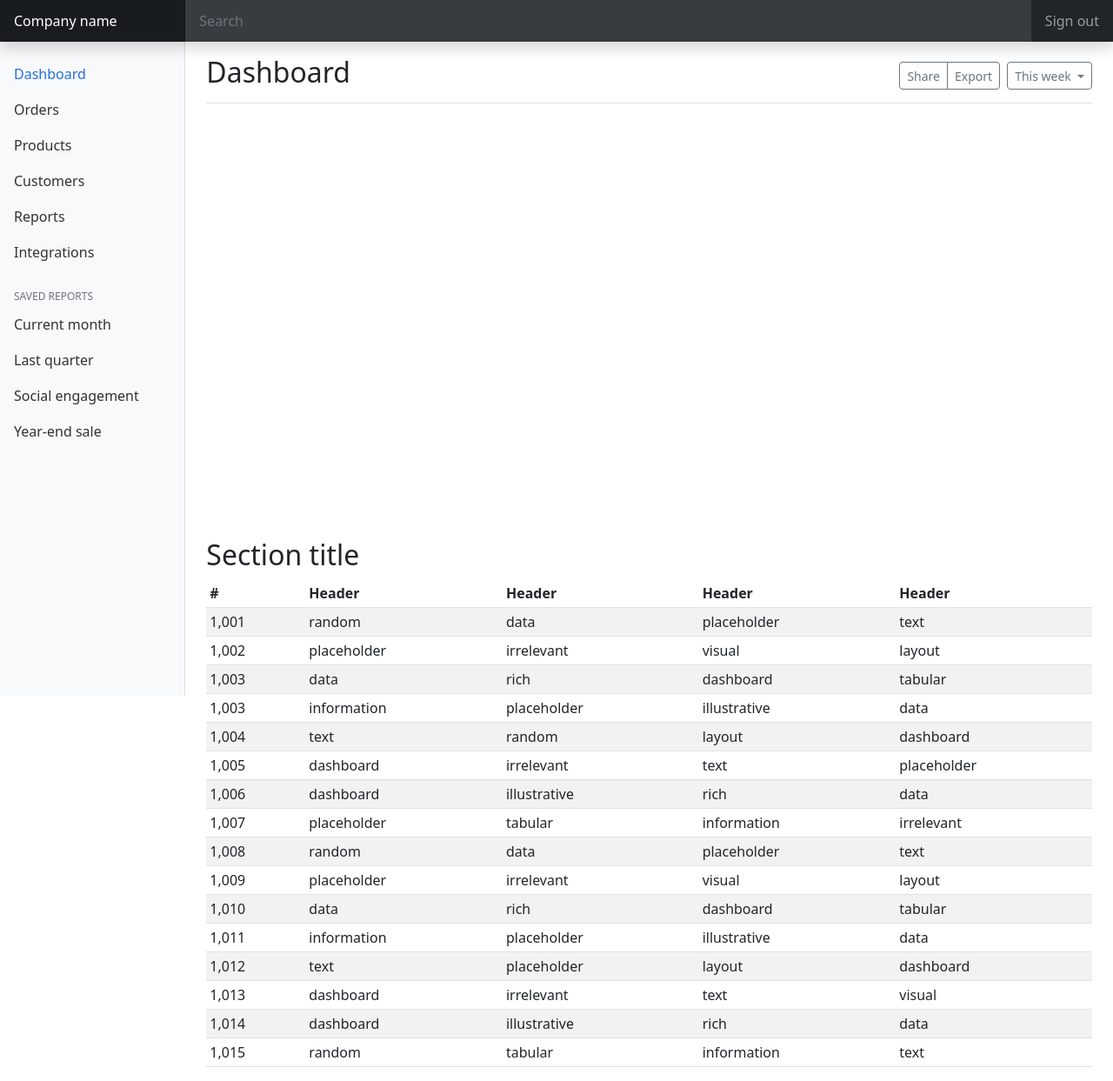
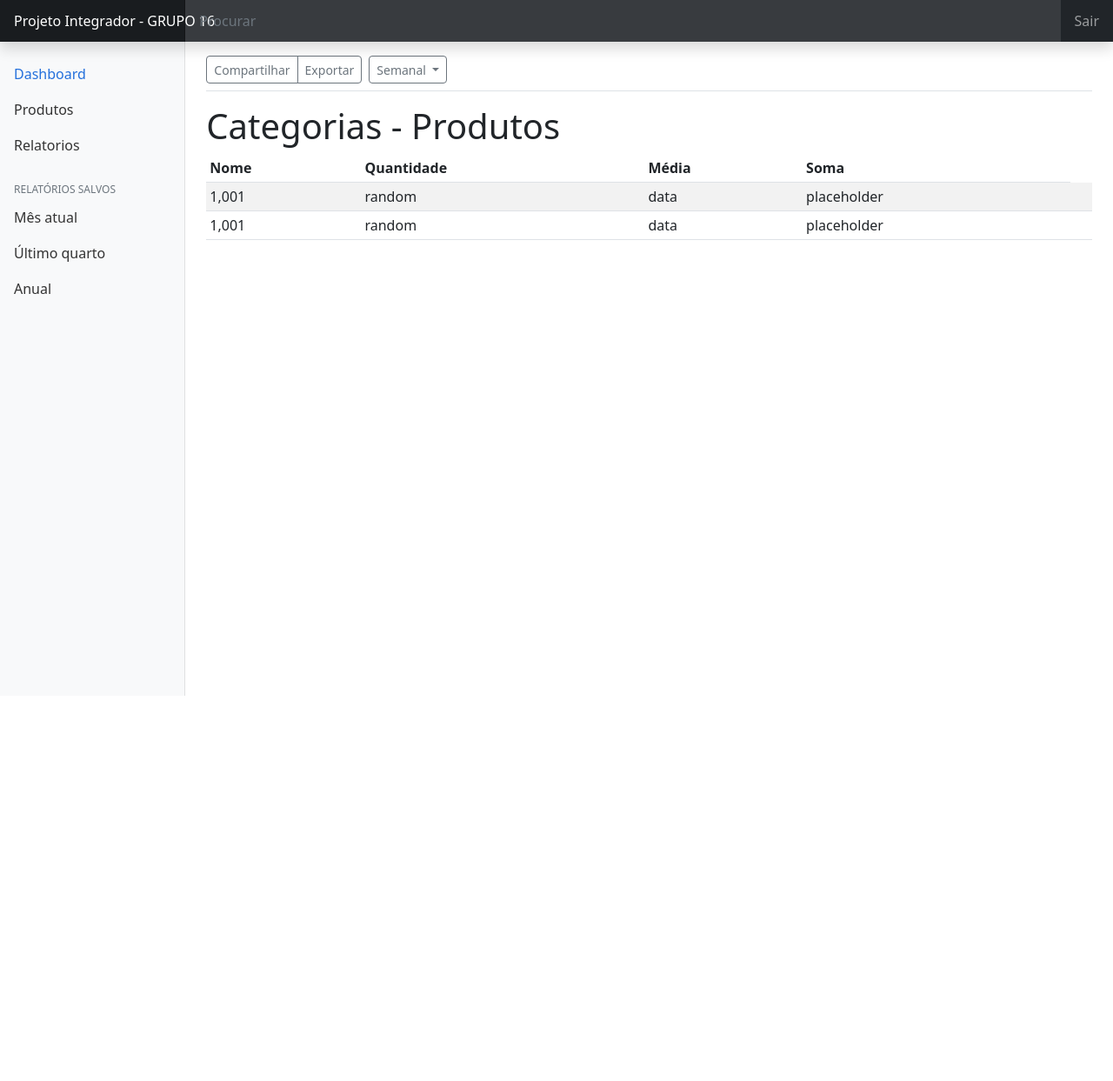
Before and after one commit to Cacohh/marketAnalyzer, a Vue app: page /home in a window 1280 px wide. Shown: the whole page at 87% size. After the commit the page ends 800 px from the top, so only its background shows below. Built offline with nearby package versions, Linux system fonts and the light colour scheme.

Commit message:
pushando dados praa dashboard

```diff
--- a/db/database.json
+++ b/db/database.json
@@ -31,7 +31,8 @@
     {
       "id": 8,
       "tipo": "Limpeza"
-        },        {
+    },
+    {
       "id": 9,
       "tipo": "Higiene"
     },
@@ -49,7 +50,7 @@
       "id": 1,
       "tipo": "Legumes",
       "produto": "brocolis",
-            "preco": 15.00
+      "preco": 15
     },
     {
       "id": 2,
@@ -70,21 +71,28 @@
       "email": "caiosouza@hotmail.com",
       "nome": "Caio",
       "sobrenome": "Souza",
-            "senha": "hash"
+      "senha": "Senac@115"
     },
     {
       "id": 2,
       "email": "alexmotta@hotmail.com",
       "nome": "Alex",
       "sobrenome": "Motta",
-            "senha": "hash"
+      "senha": "Senac@115"
     },
     {
       "id": 3,
       "email": "fulano@hotmail.com",
       "nome": "Fulano",
       "sobrenome": "Sicrano",
-            "senha": "hash"
+      "senha": "Senac@115"
+    },
+    {
+      "email": "pedro.prata@gmail.com",
+      "nome": "pedro",
+      "sobrenome": "prata",
+      "senha": "Senac@404",
+      "id": 4
     }
   ]
 }
--- a/package.json
+++ b/package.json
@@ -10,6 +10,7 @@
   "dependencies": {
     "@popperjs/core": "^2.11.6",
     "bootstrap": "^5.2.2",
+    "bootstrap-icons": "^1.10.2",
     "core-js": "^3.8.3",
     "json-server": "^0.17.1",
     "vue": "^3.2.13",
--- a/src/views/Cadastrar.vue
+++ b/src/views/Cadastrar.vue
@@ -1,22 +1,22 @@
 <template>
     <div class="d-flex flex-column h-100">
         <div class="p-5 bg-light rounded-3">
-            <form class="row g-3" onsubmit="cadastro()">
+            <form class="row g-3" @submit.prevent="cadastrar()">
                 <div class="col-md-6">
                     <label for="inputEmail4" class="form-label">Nome</label>
-                    <input type="text" class="form-control" id="inputEmail4">
+                    <input type="text" class="form-control" id="inputEmail3" v-model="nome">
                 </div>
                 <div class="col-md-6">
                     <label for="inputEmail4" class="form-label">Sobrenome</label>
-                    <input type="text" class="form-control" id="inputEmail4">
+                    <input type="text" class="form-control" id="inputEmail4" v-model="sobrenome">
                 </div>
                 <div class="col-md-6">
                     <label for="inputEmail4" class="form-label">Email</label>
-                    <input type="email" class="form-control" id="inputEmail4">
+                    <input type="email" class="form-control" id="inputEmail5" v-model="email">
                 </div>
                 <div class="col-md-6">
                     <label for="inputPassword4" class="form-label">Senha</label>
-                    <input type="password" class="form-control" id="inputPassword4">
+                    <input type="password" class="form-control" id="inputPassword6" v-model="senha">
                 </div>
 
                 <div class="col-12">
@@ -38,6 +38,33 @@
 
 <script>
 export default {
-  name: 'Cadastrar',
+    name: 'Cadastrar',
+    data() {
+        return {
+            email: "",
+            nome: "",
+            sobrenome: "",
+            senha: ""
+        }
+    },
+    methods: {
+        async cadastrar() {
+
+            const data = {
+                email: this.email,
+                nome: this.nome,
+                sobrenome : this.sobrenome,
+                senha: this.senha
+            }
+
+            const dataJson = JSON.stringify(data);
+
+            const req = await fetch("http://localhost:3000/usuarios", {
+                method: "POST",
+                headers: { "Content-Type": "application/json" },
+                body: dataJson
+            });
+        }
+    }
 }
 </script>
--- a/src/views/Home.vue
+++ b/src/views/Home.vue
@@ -1,16 +1,16 @@
 <template>
   <div class="home">
     <header class="navbar navbar-dark sticky-top bg-dark flex-md-nowrap p-0 shadow">
-      <a class="navbar-brand col-md-3 col-lg-2 me-0 px-3 fs-6" href="#">Company name</a>
+      <a class="navbar-brand col-md-3 col-lg-2 me-0 px-3 fs-6" href="#">Projeto Integrador - GRUPO 16</a>
       <button class="navbar-toggler position-absolute d-md-none collapsed" type="button" data-bs-toggle="collapse"
         data-bs-target="#sidebarMenu" aria-controls="sidebarMenu" aria-expanded="false" aria-label="Toggle navigation">
         <span class="navbar-toggler-icon"></span>
       </button>
-      <input class="form-control form-control-dark w-100 rounded-0 border-0" type="text" placeholder="Search"
+      <input class="form-control form-control-dark w-100 rounded-0 border-0" type="text" placeholder="Procurar"
         aria-label="Search">
       <div class="navbar-nav">
         <div class="nav-item text-nowrap">
-          <a class="nav-link px-3" href="#">Sign out</a>
+          <a class="nav-link px-3" href="#" @click="singout()">Sair</a>
         </div>
       </div>
     </header>
@@ -28,39 +28,21 @@
               </li>
               <li class="nav-item">
                 <a class="nav-link" href="#">
-                  <span data-feather="file" class="align-text-bottom"></span>
-                  Orders
-                </a>
-              </li>
-              <li class="nav-item">
-                <a class="nav-link" href="#">
                   <span data-feather="shopping-cart" class="align-text-bottom"></span>
-                  Products
-                </a>
-              </li>
-              <li class="nav-item">
-                <a class="nav-link" href="#">
-                  <span data-feather="users" class="align-text-bottom"></span>
-                  Customers
+                  Produtos
                 </a>
               </li>
               <li class="nav-item">
                 <a class="nav-link" href="#">
                   <span data-feather="bar-chart-2" class="align-text-bottom"></span>
-                  Reports
-                </a>
-              </li>
-              <li class="nav-item">
-                <a class="nav-link" href="#">
-                  <span data-feather="layers" class="align-text-bottom"></span>
-                  Integrations
+                  Relatorios
                 </a>
               </li>
             </ul>
 
             <h6
               class="sidebar-heading d-flex justify-content-between align-items-center px-3 mt-4 mb-1 text-muted text-uppercase">
-              <span>Saved reports</span>
+              <span>Relatórios salvos</span>
               <a class="link-secondary" href="#" aria-label="Add a new report">
                 <span data-feather="plus-circle" class="align-text-bottom"></span>
               </a>
@@ -69,25 +51,19 @@
               <li class="nav-item">
                 <a class="nav-link" href="#">
                   <span data-feather="file-text" class="align-text-bottom"></span>
-                  Current month
+                  Mês atual
                 </a>
               </li>
               <li class="nav-item">
                 <a class="nav-link" href="#">
                   <span data-feather="file-text" class="align-text-bottom"></span>
-                  Last quarter
+                  Último quarto
                 </a>
               </li>
               <li class="nav-item">
                 <a class="nav-link" href="#">
                   <span data-feather="file-text" class="align-text-bottom"></span>
-                  Social engagement
-                </a>
-              </li>
-              <li class="nav-item">
-                <a class="nav-link" href="#">
-                  <span data-feather="file-text" class="align-text-bottom"></span>
-                  Year-end sale
+                  Anual
                 </a>
               </li>
             </ul>
@@ -97,31 +73,27 @@
         <main class="col-md-9 ms-sm-auto col-lg-10 px-md-4">
           <div
             class="d-flex justify-content-between flex-wrap flex-md-nowrap align-items-center pt-3 pb-2 mb-3 border-bottom">
-            <h1 class="h2">Dashboard</h1>
             <div class="btn-toolbar mb-2 mb-md-0">
               <div class="btn-group me-2">
-                <button type="button" class="btn btn-sm btn-outline-secondary">Share</button>
-                <button type="button" class="btn btn-sm btn-outline-secondary">Export</button>
+                <button type="button" class="btn btn-sm btn-outline-secondary">Compartilhar</button>
+                <button type="button" class="btn btn-sm btn-outline-secondary">Exportar</button>
               </div>
               <button type="button" class="btn btn-sm btn-outline-secondary dropdown-toggle">
                 <span data-feather="calendar" class="align-text-bottom"></span>
-                This week
+                Semanal
               </button>
             </div>
           </div>
 
-          <canvas class="my-4 w-100" id="myChart" width="900" height="380"></canvas>
-
-          <h2>Section title</h2>
+          <h1>Categorias - Produtos</h1>
           <div class="table-responsive">
             <table class="table table-striped table-sm">
               <thead>
                 <tr>
-                  <th scope="col">#</th>
-                  <th scope="col">Header</th>
-                  <th scope="col">Header</th>
-                  <th scope="col">Header</th>
-                  <th scope="col">Header</th>
+                  <th scope="col">Nome</th>
+                  <th scope="col">Quantidade</th>
+                  <th scope="col">Média</th>
+                  <th scope="col">Soma</th>
                 </tr>
               </thead>
               <tbody>
@@ -130,112 +102,14 @@
                   <td>random</td>
                   <td>data</td>
                   <td>placeholder</td>
-                  <td>text</td>
+                  <td></td>
                 </tr>
                 <tr>
-                  <td>1,002</td>
-                  <td>placeholder</td>
-                  <td>irrelevant</td>
-                  <td>visual</td>
-                  <td>layout</td>
-                </tr>
-                <tr>
-                  <td>1,003</td>
-                  <td>data</td>
-                  <td>rich</td>
-                  <td>dashboard</td>
-                  <td>tabular</td>
-                </tr>
-                <tr>
-                  <td>1,003</td>
-                  <td>information</td>
-                  <td>placeholder</td>
-                  <td>illustrative</td>
-                  <td>data</td>
-                </tr>
-                <tr>
-                  <td>1,004</td>
-                  <td>text</td>
-                  <td>random</td>
-                  <td>layout</td>
-                  <td>dashboard</td>
-                </tr>
-                <tr>
-                  <td>1,005</td>
-                  <td>dashboard</td>
-                  <td>irrelevant</td>
-                  <td>text</td>
-                  <td>placeholder</td>
-                </tr>
-                <tr>
-                  <td>1,006</td>
-                  <td>dashboard</td>
-                  <td>illustrative</td>
-                  <td>rich</td>
-                  <td>data</td>
-                </tr>
-                <tr>
-                  <td>1,007</td>
-                  <td>placeholder</td>
-                  <td>tabular</td>
-                  <td>information</td>
-                  <td>irrelevant</td>
-                </tr>
-                <tr>
-                  <td>1,008</td>
+                  <td>1,001</td>
                   <td>random</td>
                   <td>data</td>
                   <td>placeholder</td>
-                  <td>text</td>
-                </tr>
-                <tr>
-                  <td>1,009</td>
-                  <td>placeholder</td>
-                  <td>irrelevant</td>
-                  <td>visual</td>
-                  <td>layout</td>
-                </tr>
-                <tr>
-                  <td>1,010</td>
-                  <td>data</td>
-                  <td>rich</td>
-                  <td>dashboard</td>
-                  <td>tabular</td>
-                </tr>
-                <tr>
-                  <td>1,011</td>
-                  <td>information</td>
-                  <td>placeholder</td>
-                  <td>illustrative</td>
-                  <td>data</td>
-                </tr>
-                <tr>
-                  <td>1,012</td>
-                  <td>text</td>
-                  <td>placeholder</td>
-                  <td>layout</td>
-                  <td>dashboard</td>
-                </tr>
-                <tr>
-                  <td>1,013</td>
-                  <td>dashboard</td>
-                  <td>irrelevant</td>
-                  <td>text</td>
-                  <td>visual</td>
-                </tr>
-                <tr>
-                  <td>1,014</td>
-                  <td>dashboard</td>
-                  <td>illustrative</td>
-                  <td>rich</td>
-                  <td>data</td>
-                </tr>
-                <tr>
-                  <td>1,015</td>
-                  <td>random</td>
-                  <td>tabular</td>
-                  <td>information</td>
-                  <td>text</td>
+                  <td></td>
                 </tr>
               </tbody>
             </table>
@@ -250,9 +124,23 @@
 <script>
 export default {
   name: 'Home',
-  mounted() {
-    let data = this.$route.params.data;
-    console.log("data is", data);
+  data() {
+        return {
+            tipo: "",
+            produto: "",
+            preco: "",
+            quantidade: null,
+            soma: null,
+            media: null
+        }
+    },
+  methods: {
+    singout() {
+      this.$router.push({ path: '/index' })
+    },
+    getCategorias() {
+
+    }
   }
 }
 </script>
--- a/src/views/Login.vue
+++ b/src/views/Login.vue
@@ -1,9 +1,13 @@
 <template>
     <div class="text-center">
         <main class="form-signin w-100 m-auto">
-            <form @submit.prevent="logar($event)">
+            <form @submit.prevent="logar()">
                 <img class="mb-4" src="store-png.png" alt="" width="72" height="70">
                 <h1 class="h3 mb-3 fw-normal">Login</h1>
+
+                <div v-if="status" class="alert alert-danger" role="alert">
+                    E-mail ou senha incorretos! Tente novamente por favor.
+                </div>
 
                 <div class="form-floating">
                     <input type="email" class="form-control" id="floatingInput" v-model="email"
@@ -11,7 +15,7 @@
                     <label for="floatingInput">Endereço de E-mail</label>
                 </div>
                 <div class="form-floating">
-                    <input type="password" class="form-control" id="floatingPassword" v-model="password"
+                    <input type="password" class="form-control" id="floatingPassword" v-model="senha"
                         placeholder="Password">
                     <label for="floatingPassword">Senha</label>
                 </div>
@@ -38,17 +42,25 @@ export default {
     data() {
         return {
             email: "",
-            password: ""
+            senha: "",
+            status: false
         }
     },
     methods: {
-        logar(e) {
+        async logar() {
             const email = this.email;
-            const password = this.password;
-            this.$router.push({ path: '/home'})
+            const senha = this.senha;
+            const req = await fetch("http://localhost:3000/usuarios");
+            const data = await req.json();
+            for (const usuario of data) {
+                if (email == usuario.email && senha == usuario.senha) {
+                    this.$router.push({ path: '/home' })
+                }
+            }
+
+            this.status = true
         }
     }
-
 }
 </script>
 
```
Also changed, not shown: 1 other file (tests, documents, lock files or other folders). Lines whose indentation alone changed are shown as unchanged.
